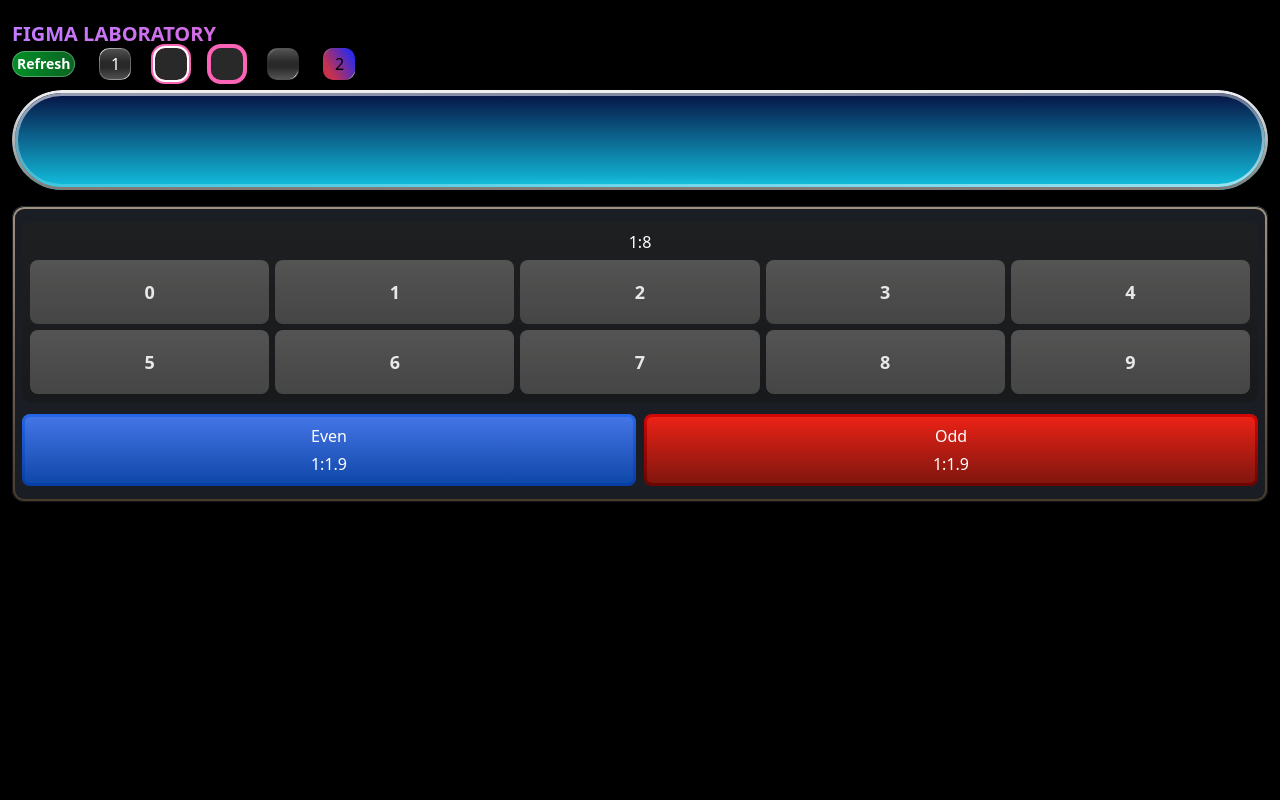
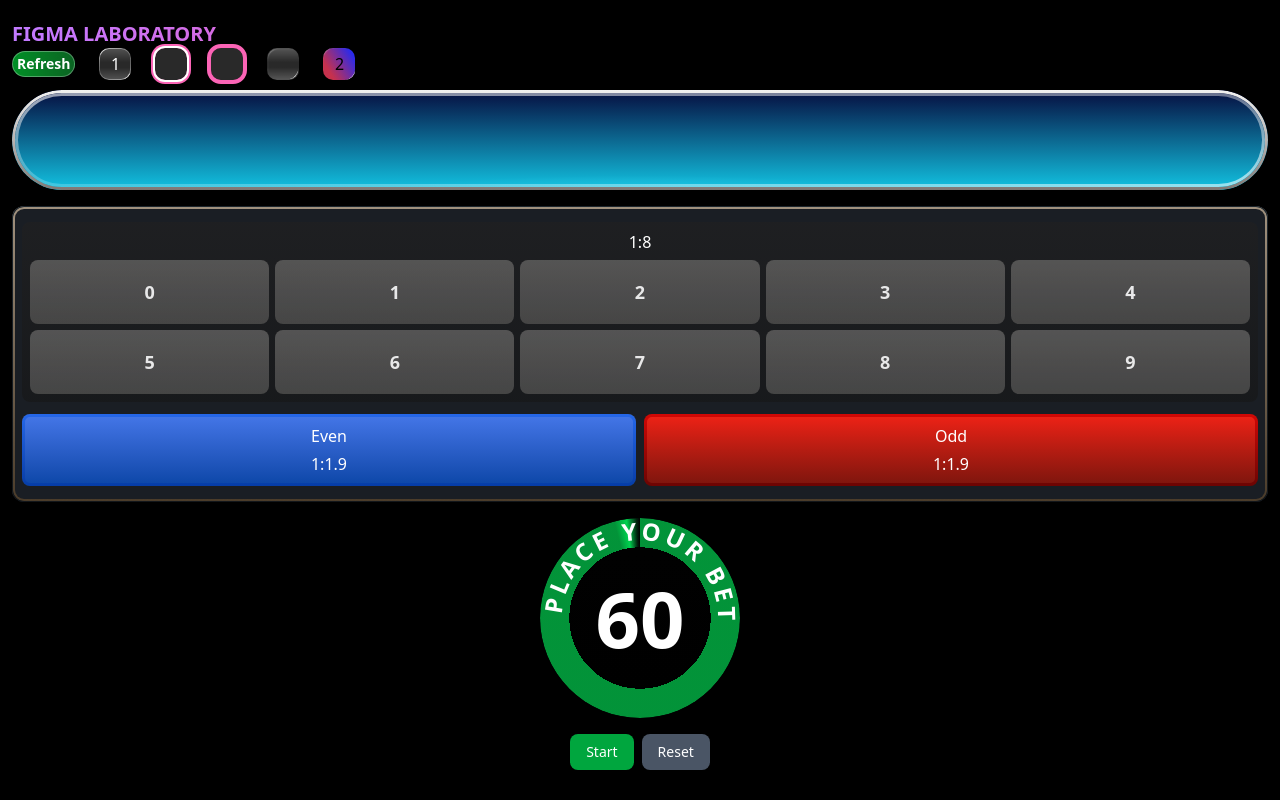
Before and after one commit to hongminglow/figma-lab, a React (Vite) app: page / in a window 1280 px wide. Built offline with nearby package versions, Linux system fonts and the light colour scheme.

Commit message:
feat: added fancy count down timer

```diff
--- a/src/App.tsx
+++ b/src/App.tsx
@@ -1,4 +1,5 @@
 import "./App.css";
+import { CountDownTimer } from "./component/CountDownTimer";
 
 function App() {
   return (
@@ -75,6 +76,8 @@ function App() {
           </button>
         </div>
       </div>
+
+      <CountDownTimer />
     </div>
   );
 }
--- /dev/null
+++ b/src/component/CountDownTimer.tsx
@@ -0,0 +1,143 @@
+import { useState, useEffect } from "react";
+
+interface CountDownTimerProps {
+  initialSeconds?: number;
+  onComplete?: () => void;
+  label?: string;
+}
+
+export const CountDownTimer = ({
+  initialSeconds = 60,
+  onComplete,
+  label = "PLACE YOUR BET",
+}: CountDownTimerProps) => {
+  const [seconds, setSeconds] = useState(initialSeconds);
+  const [isRunning, setIsRunning] = useState(false);
+
+  // Calculate progress percentage (1 = full, 0 = empty)
+  const progress = seconds / initialSeconds;
+  // Convert to degrees for conic gradient (360 = full circle)
+  const progressDegrees = progress * 360;
+
+  useEffect(() => {
+    let interval: ReturnType<typeof setInterval>;
+
+    if (isRunning && seconds > 0) {
+      interval = setInterval(() => {
+        setSeconds((prev) => {
+          if (prev <= 1) {
+            setIsRunning(false);
+            onComplete?.();
+            return 0;
+          }
+          return prev - 1;
+        });
+      }, 1000);
+    }
+
+    return () => clearInterval(interval);
+  }, [isRunning, seconds, onComplete]);
+
+  const handleStart = () => setIsRunning(true);
+  const handlePause = () => setIsRunning(false);
+  const handleReset = () => {
+    setIsRunning(false);
+    setSeconds(initialSeconds);
+  };
+
+  // Calculate fade stops with bounds checking
+  const fadeStart = Math.max(0, progressDegrees - 15);
+  const fadeMiddle = Math.max(0, progressDegrees - 8);
+  const fadeEnd = Math.max(0, progressDegrees - 2);
+
+  // Conic gradient starting from 0deg (NORTH/12 o'clock)
+  // Green portion: 0deg to progressDegrees (clockwise from top)
+  // Transparent portion: progressDegrees to 360deg
+  // This makes the transparent area grow ANTICLOCKWISE from the top
+  const conicGradient = `conic-gradient(
+    from 0deg at 50% 50%,
+    rgba(3, 184, 71, 0.8) 0deg,
+    rgba(3, 184, 71, 0.8) ${fadeStart}deg,
+    #00D24F ${fadeMiddle}deg,
+    rgba(5, 171, 68, 0.2) ${fadeEnd}deg,
+    rgba(6, 158, 64, 0) ${progressDegrees}deg,
+    rgba(6, 158, 64, 0) 360deg
+  )`;
+
+  return (
+    <div className="flex flex-col items-center gap-4 my-4">
+      {/* Outer circle container with dark gradient background */}
+      <div className="relative size-[200px] rounded-full bg-linear-to-b from-[rgba(2,2,2,0.66)] to-[rgba(0,0,0,0.132)]">
+        {/* Progress ring with conic gradient - 35px thick border INSIDE the outer circle */}
+        <div
+          className="absolute inset-0 rounded-full"
+          style={{
+            background: conicGradient,
+            // Mask to create 35px thick ring: outer radius 100px, inner radius 65px
+            // 65/100 = 65%
+            mask: "radial-gradient(circle at center, transparent 50%, black 50%)",
+            WebkitMask:
+              "radial-gradient(circle at center, transparent 50%, black 50%)",
+          }}
+        />
+
+        {/* Curved text label - positioned INSIDE the 35px border ring */}
+        <svg
+          className="absolute inset-0 size-full pointer-events-none"
+          viewBox="0 0 200 200"
+        >
+          <defs>
+            {/* Arc path for curved text - centered in the 35px border ring */}
+            {/* Ring spans from radius 65px to 100px, so center at ~82.5px */}
+            {/* Arc at top portion of the circle */}
+            <path
+              id="curvedTextPath"
+              d="M 22,100 A 78,78 0 0,1 178,100"
+              fill="none"
+            />
+          </defs>
+          <text
+            className="fill-white text-2xl font-bold tracking-[0.15em]"
+            textAnchor="middle"
+          >
+            <textPath href="#curvedTextPath" startOffset="52%">
+              {label}
+            </textPath>
+          </text>
+        </svg>
+
+        {/* Inner content area - inside the 35px border ring */}
+        <div className="absolute inset-[35px] rounded-full flex flex-col items-center justify-center">
+          <span className="text-[77.78px]/[78px] font-bold text-white">
+            {seconds}
+          </span>
+        </div>
+      </div>
+
+      {/* Controls */}
+      <div className="flex gap-2">
+        {!isRunning ? (
+          <button
+            onClick={handleStart}
+            className="px-4 py-2 rounded-lg bg-green-600 hover:bg-green-700 text-white text-sm font-medium transition-colors"
+          >
+            Start
+          </button>
+        ) : (
+          <button
+            onClick={handlePause}
+            className="px-4 py-2 rounded-lg bg-yellow-600 hover:bg-yellow-700 text-white text-sm font-medium transition-colors"
+          >
+            Pause
+          </button>
+        )}
+        <button
+          onClick={handleReset}
+          className="px-4 py-2 rounded-lg bg-gray-600 hover:bg-gray-700 text-white text-sm font-medium transition-colors"
+        >
+          Reset
+        </button>
+      </div>
+    </div>
+  );
+};
```
